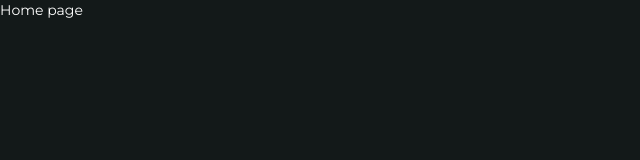
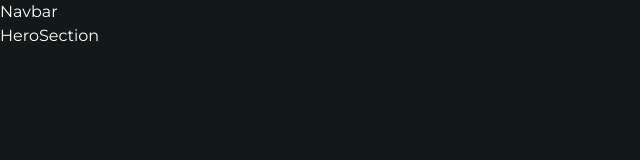
Before and after one commit to esthercate/NIALP-CO, a Next.js app: page / in a window 1280 px wide. Shown: the top 160 px of the page, without its empty margins (0-640 px from the left). Built offline with nearby package versions, Linux system fonts and the light colour scheme.

Commit message:
add hero and navbar components

```diff
--- /dev/null
+++ b/components/hero/Hero.js
@@ -0,0 +1,15 @@
+import React from 'react'
+import Navbar from './component/navigation-bar/Navbar'
+import HeroSection from './component/hero-section/HeroSection'
+
+
+const Hero = () => {
+  return (
+    <div>
+      <Navbar />
+      <HeroSection />
+    </div>
+  )
+}
+
+export default Hero
--- /dev/null
+++ b/components/hero/component/hero-section/HeroSection.js
@@ -0,0 +1,9 @@
+import React from 'react'
+
+const HeroSection = () => {
+  return (
+    <div>HeroSection</div>
+  )
+}
+
+export default HeroSection
--- /dev/null
+++ b/components/hero/component/navigation-bar/Navbar.js
@@ -0,0 +1,9 @@
+import React from 'react'
+
+const Navbar = () => {
+  return (
+    <div>Navbar</div>
+  )
+}
+
+export default Navbar
--- a/components/hero/index.js
+++ b/components/hero/index.js
@@ -0,0 +1,3 @@
+import Hero from "./Hero"
+
+export default Hero
--- a/pages/index.js
+++ b/pages/index.js
@@ -1,5 +1,7 @@
 import React from 'react'
 import Head from 'next/head'
+import { Main } from 'next/document'
+import Hero from '../components/hero/Hero'
 
 export default function Home() {
   return (
@@ -8,7 +10,10 @@ export default function Home() {
         <title>NIALP Construction</title>
         <link rel='icon' href='/favicon.ico' />
       </Head>
-      <p>Home page</p>
+      <div>
+        <Hero />
+      </div>
+
     </>
   )
 }
```
